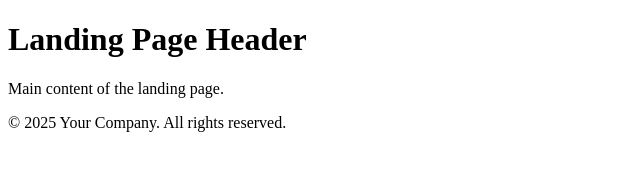
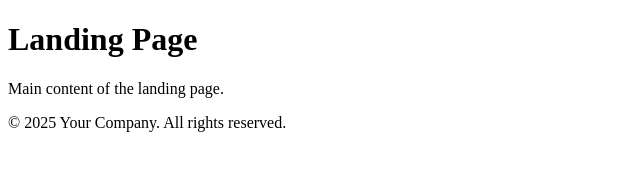
Before and after one commit to satyachiratla/Trusto-Project, a plain HTML site: page index.html in a window 1280 px wide. Shown: the whole page, without its empty margins (0-640 px from the left). Drawn offline with Linux system fonts and the light colour scheme.

```diff
--- a/index.html
+++ b/index.html
@@ -9,7 +9,7 @@
   <body>
     <!-- Header Section -->
     <header>
-      <h1>Landing Page Header</h1>
+      <h1>Landing Page</h1>
       <!-- Navigation can go here -->
     </header>
 
```
